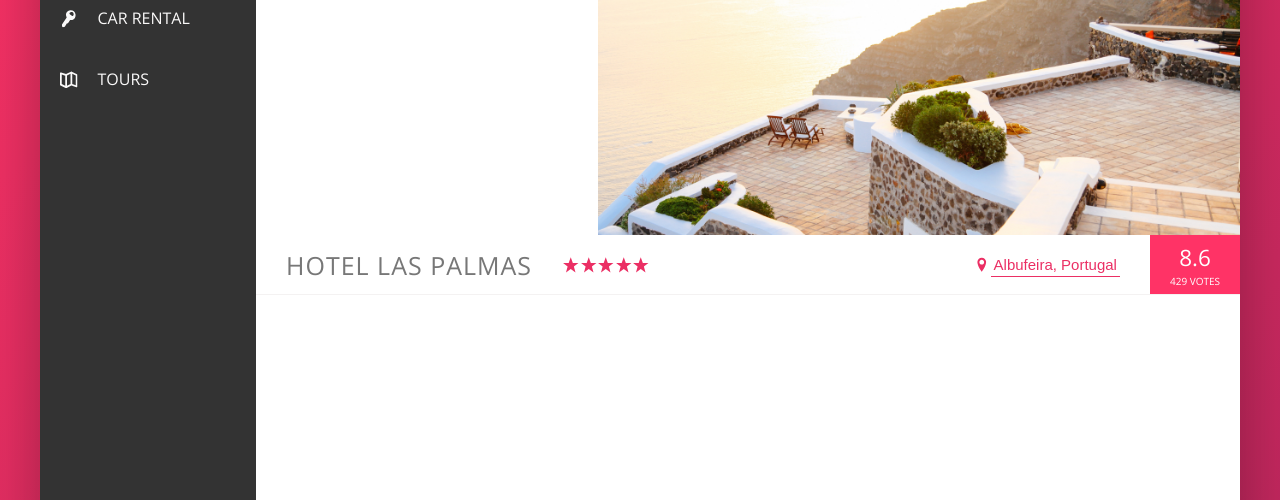
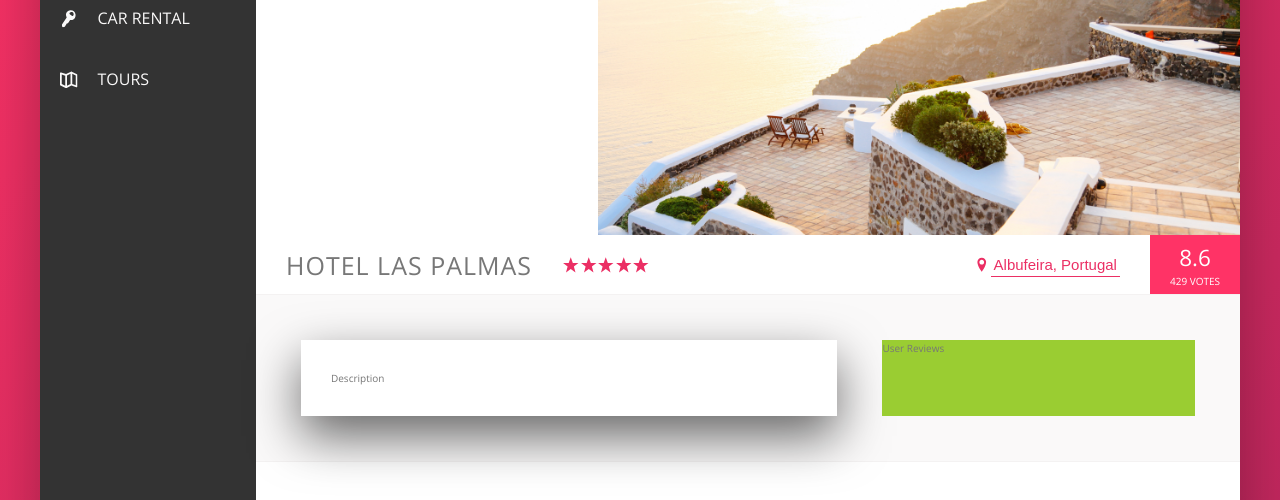
Before and after one commit to OlgaPrikhodko/trillo-flexbox-practice, a website: page index.html in a window 1280 px wide. Shown: the part 300-800 px from the top of the page. Drawn offline with nearby package versions, Linux system fonts and the light colour scheme.

Commit message:
:star: add hotel details  layout

```diff
--- a/index.html
+++ b/index.html
@@ -153,6 +153,11 @@
               <div class="overview__rating-count">429 votes</div>
             </div>
           </div>
+
+          <div class="detail">
+            <div class="description">Description</div>
+            <div class="user-reviews">User Reviews</div>
+          </div>
         </main>
       </div>
     </div>
--- a/sass/_base.scss
+++ b/sass/_base.scss
@@ -30,7 +30,9 @@ Grey dark 3: #999
   --color-grey-dark-2: #777;
   --color-grey-dark-3: #999;
 
+  --shadow-light: 0 2rem 5rem rgba(0, 0, 0, 0.6);
   --shadow-dark: 0 2rem 6rem rgba(0, 0, 0, 0.3);
+
   --border-bottom-grey: 1px solid var(--color-grey-light-2);
 }
 
--- a/sass/_layout.scss
+++ b/sass/_layout.scss
@@ -38,3 +38,23 @@
   flex: 1;
   height: 80rem;
 }
+
+.detail {
+  display: flex;
+  gap: 4.5rem;
+  padding: 4.5rem;
+  background-color: var(--color-grey-light-1);
+  border-bottom: var(--border-bottom-grey);
+}
+
+.description {
+  background-color: #fff;
+  box-shadow: var(--shadow-light);
+  padding: 3rem;
+  flex: 0 0 60%;
+}
+
+.user-reviews {
+  background-color: yellowgreen;
+  flex: 1;
+}
```
Also changed, not shown: css/style.css.
